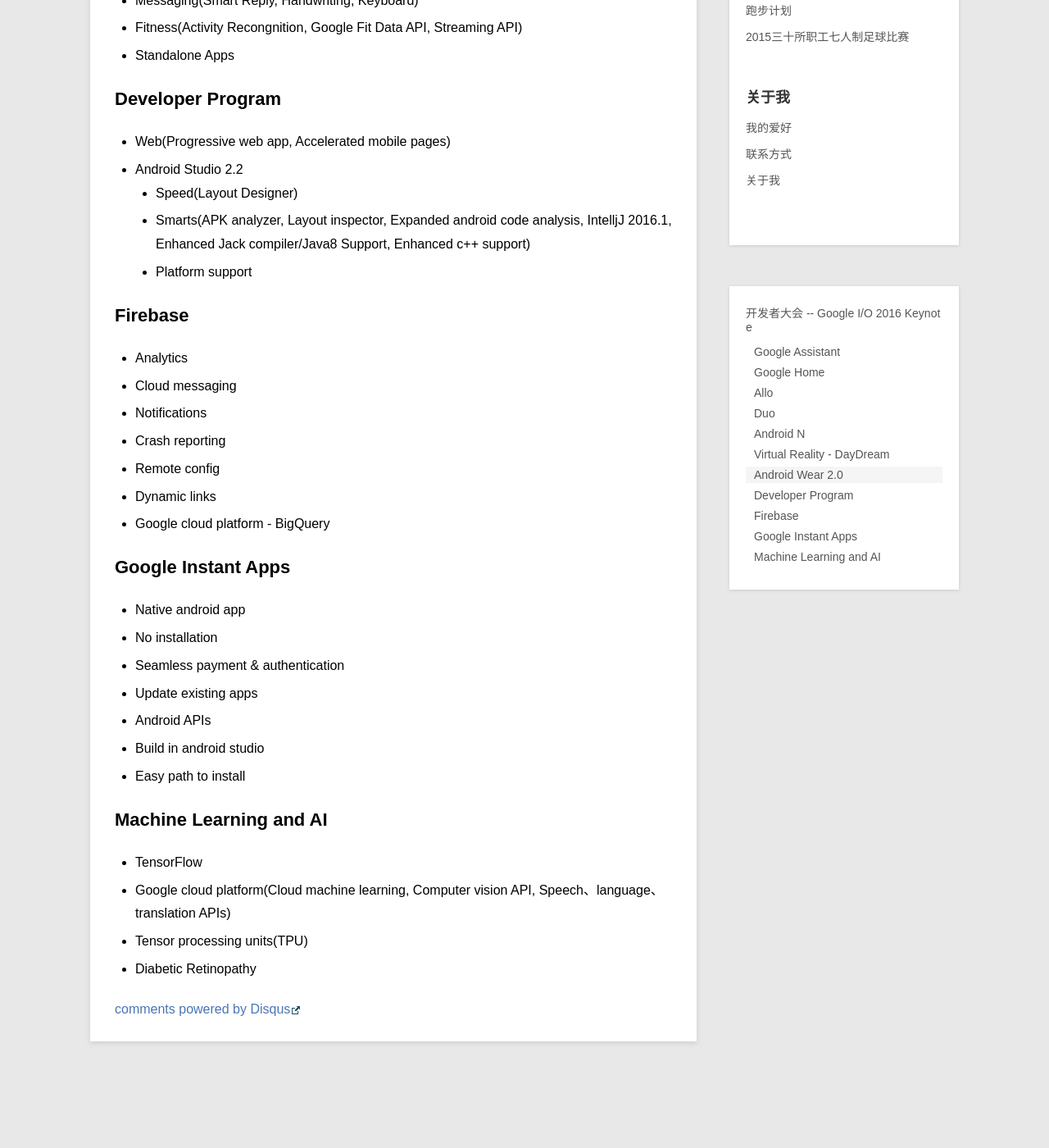
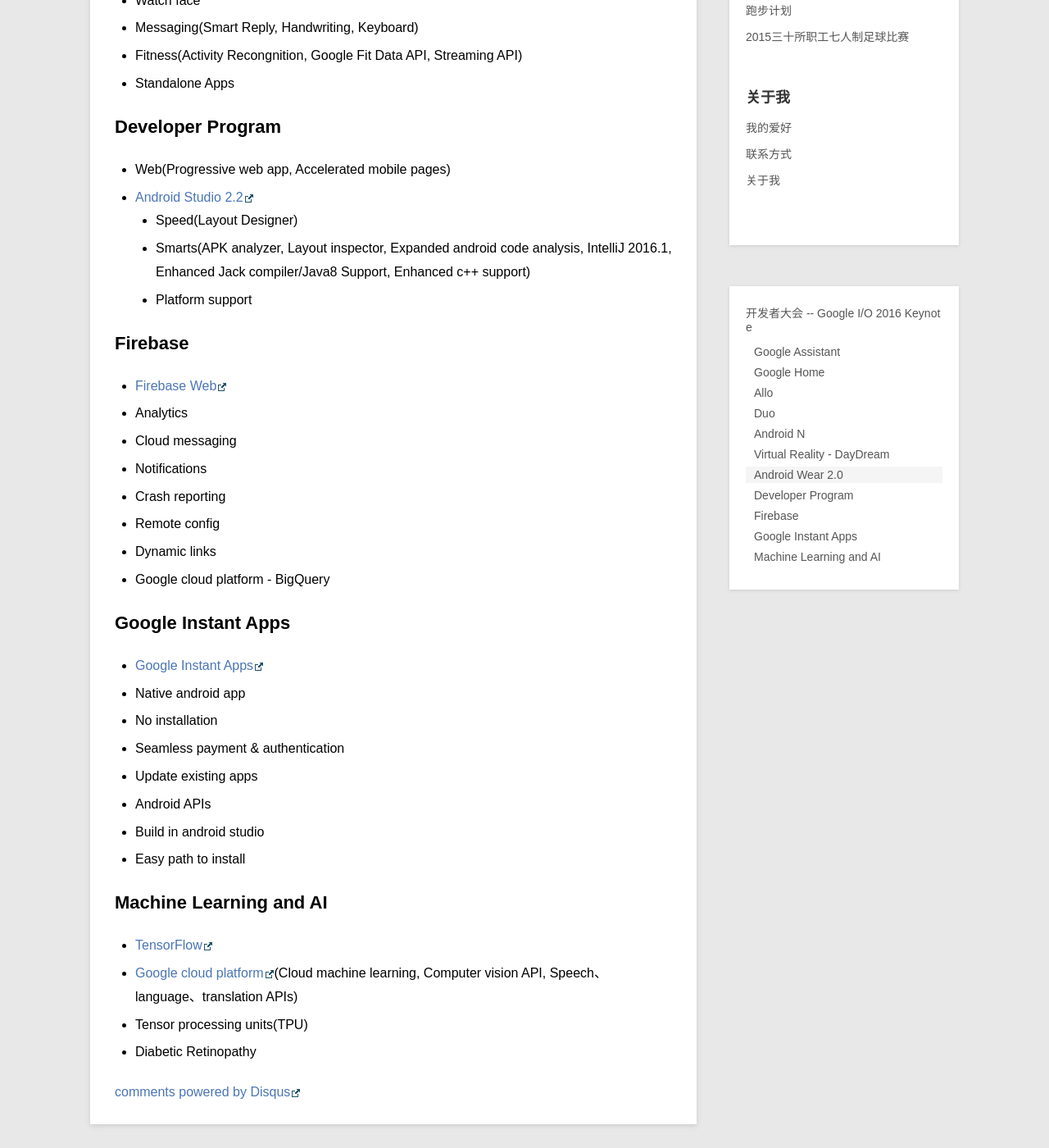
Before and after one commit to xiaofandh12/xiaofandh12.github.io, a Jekyll site: the page built from _posts/blog/2016-05-22-Google-IO-2016.md, in a window 1280 px wide and 1400 px high, scrolled down 1548 px. Shown: the whole window at 82% size. Built offline with Jekyll 4.4.1, drawn with Linux system fonts in a browser that asks for light colours; Markdown is read by kramdown in place of the engine named in the settings; comment, search, counter and statistics services are not loaded; before the commit the page ends 2898 px from its top, so only the background shows below that.

Commit message:
2016-05-22-Google-IO-2016.md add some links

```diff
--- a/_posts/blog/2016-05-22-Google-IO-2016.md
+++ b/_posts/blog/2016-05-22-Google-IO-2016.md
@@ -39,6 +39,8 @@
 * Productivity(Multi-tasking, Multi-window, Notifications, Emoji)
 
 ## Virtual Reality - DayDream
+
+* [DayDream web](https://vr.google.com/daydream)
 * Virtual Reality need to be: Mobile, Approachable, For everyone, Comfortable, Richly interactive, immersive
 * DayDream(Smartphones, Headset & controller, Apps)
 
@@ -53,13 +55,14 @@
 ## Developer Program
 
 * Web(Progressive web app, Accelerated mobile pages)
-* Android Studio 2.2
+* [Android Studio 2.2](https://developer.android.com/studio/index.html)
     * Speed(Layout Designer)
-    * Smarts(APK analyzer, Layout inspector, Expanded android code analysis, IntelljJ 2016.1, Enhanced Jack compiler/Java8 Support, Enhanced c++ support)
+    * Smarts(APK analyzer, Layout inspector, Expanded android code analysis, IntelliJ 2016.1, Enhanced Jack compiler/Java8 Support, Enhanced c++ support)
     * Platform support
 
 ## Firebase
 
+* [Firebase Web](https://www.firebase.com)
 * Analytics
 * Cloud messaging
 * Notifications
@@ -70,6 +73,7 @@
 
 ## Google Instant Apps
 
+* [Google Instant Apps](https://developer.android.com/topic/instant-apps/index.html)
 * Native android app
 * No installation
 * Seamless payment & authentication
@@ -80,7 +84,7 @@
 
 ## Machine Learning and AI
 
-* TensorFlow
-* Google cloud platform(Cloud machine learning, Computer vision API, Speech、language、translation APIs)
+* [TensorFlow](https://www.tensorflow.org)
+* [Google cloud platform](https://cloud.google.com)(Cloud machine learning, Computer vision API, Speech、language、translation APIs)
 * Tensor processing units(TPU)
 * Diabetic Retinopathy
```
